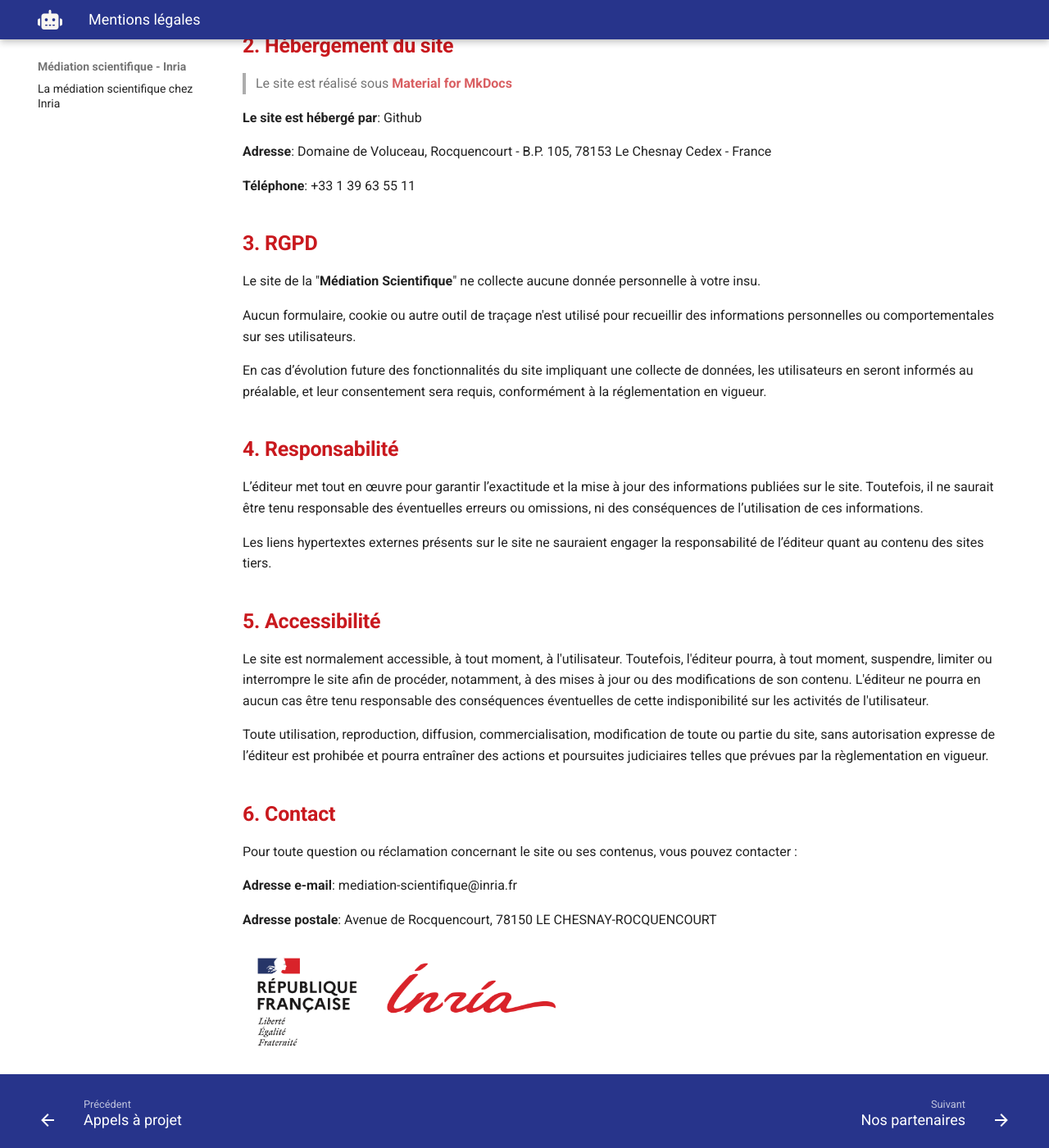
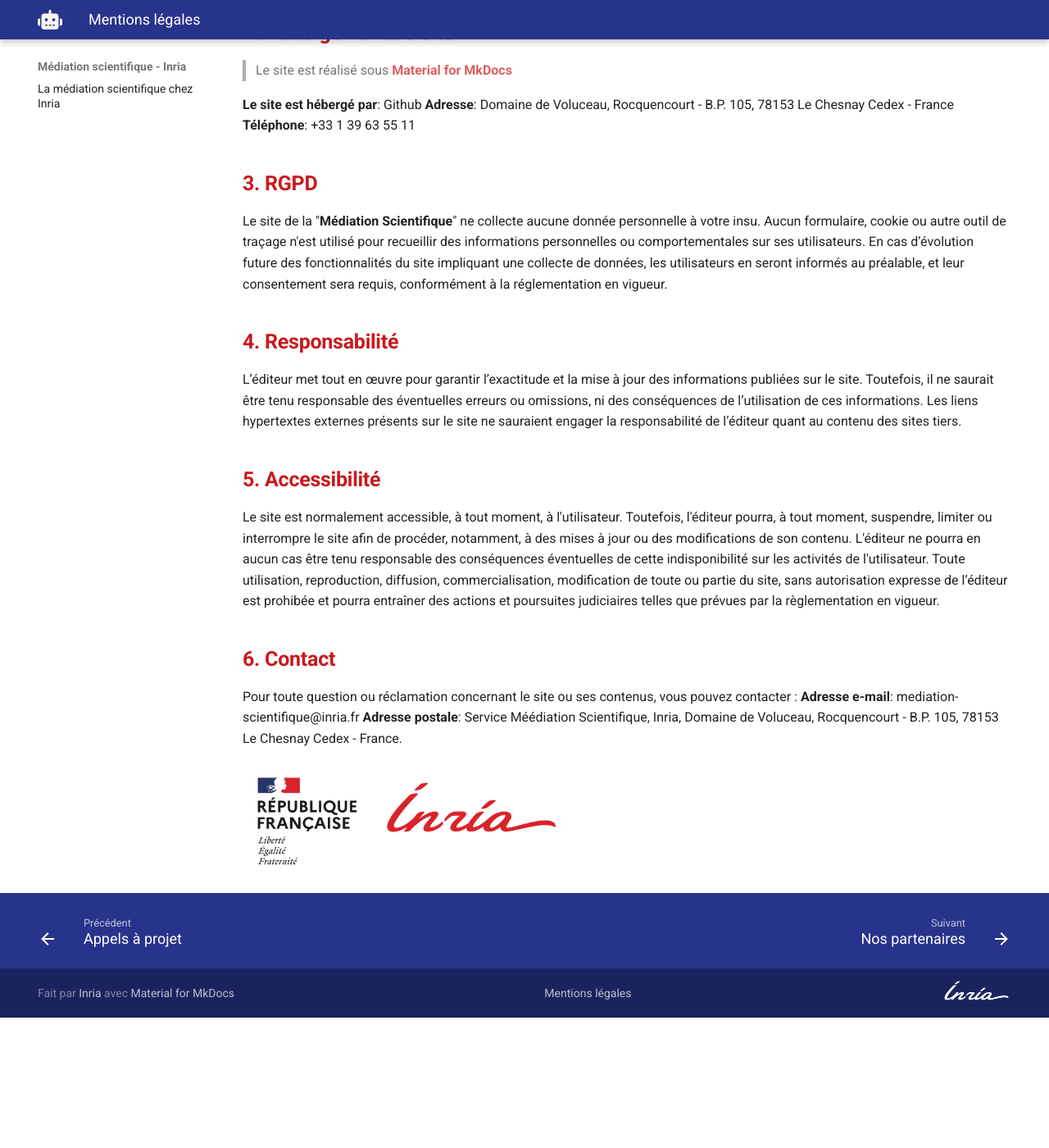
Before and after one commit to MediationScientifiqueInria/mediationscientifiqueinria.github.io, an MkDocs documentation site: the page built from docs/Mention/mentions-legals.md, in a window 1280 px wide and 1400 px high, scrolled down 415 px. Shown: the whole window at 82% size. Built offline with MkDocs 1.6.1 and Material for MkDocs 9.7.7, drawn with Linux system fonts in a browser that asks for light colours; comment, search, counter and statistics services are not loaded; after the commit the page ends 1656 px from its top, so only the background shows below that; some of the changed text lies outside the part shown.

Commit message:
Update mentions-legals.md
Mise à jour de l'adresse

```diff
--- a/docs/Mention/mentions-legals.md
+++ b/docs/Mention/mentions-legals.md
@@ -3,15 +3,13 @@ title: Mentions légales
 description: Retrouvez toutes les mentions légales du site de la Médiation Scientifique d'Inria.
 ---
 
-
 # Mentions légales
 
 ## 1. Éditeur du site
 
-L'édition du site "**Médiation Scientifique**" est assurée par Inria, dont le siège social est situé au **AV DE ROCQUENCOURT 78150 LE CHESNAY-ROCQUENCOURT**
+L'édition du site "**Médiation Scientifique**" est assurée par le service Médiation Scientifique d'Inria, dont le siège social est situé au Domaine de Voluceau, Rocquencourt - B.P. 105, 78153 Le Chesnay Cedex - France.
 
 > - **Création du site**: Flora Sanchez, pour le service Médiation Scientifique
-
 > - **Administration du site**: Flora Sanchez, pour le service Médiation Scientifique
 
 ## 2. Hébergement du site
@@ -19,39 +17,31 @@ L'édition du site "**Médiation Scientifique**" est assurée par Inria, dont le
 > Le site est réalisé sous [Material for MkDocs](https://squidfunk.github.io/mkdocs-material/)
 
 **Le site est hébergé par**: Github
-
 **Adresse**: Domaine de Voluceau, Rocquencourt - B.P. 105, 78153 Le Chesnay Cedex - France
-
 **Téléphone**: +33 1 39 63 55 11
 
 
 ## 3. RGPD
 
 Le site de la "**Médiation Scientifique**" ne collecte aucune donnée personnelle à votre insu.
-
 Aucun formulaire, cookie ou autre outil de traçage n'est utilisé pour recueillir des informations personnelles ou comportementales sur ses utilisateurs.
-
 En cas d’évolution future des fonctionnalités du site impliquant une collecte de données, les utilisateurs en seront informés au préalable, et leur consentement sera requis, conformément à la réglementation en vigueur.
 
 ## 4. Responsabilité
 
 L’éditeur met tout en œuvre pour garantir l’exactitude et la mise à jour des informations publiées sur le site. Toutefois, il ne saurait être tenu responsable des éventuelles erreurs ou omissions, ni des conséquences de l’utilisation de ces informations.
-
 Les liens hypertextes externes présents sur le site ne sauraient engager la responsabilité de l’éditeur quant au contenu des sites tiers.
 
 ## 5. Accessibilité
 
 Le site est normalement accessible, à tout moment, à l'utilisateur. Toutefois, l'éditeur pourra, à tout moment, suspendre, limiter ou interrompre le site afin de procéder, notamment, à des mises à jour ou des modifications de son contenu. L'éditeur ne pourra en aucun cas être tenu responsable des conséquences éventuelles de cette indisponibilité sur les activités de l'utilisateur.
-
 Toute utilisation, reproduction, diffusion, commercialisation, modification de toute ou partie du site, sans autorisation expresse de l’éditeur est prohibée et pourra entraîner des actions et poursuites judiciaires telles que prévues par la règlementation en vigueur.
 
 ## 6. Contact
 
 Pour toute question ou réclamation concernant le site ou ses contenus, vous pouvez contacter :
-
 **Adresse e-mail**: mediation-scientifique@inria.fr
-
-**Adresse postale**: Avenue de Rocquencourt, 78150 LE CHESNAY-ROCQUENCOURT
+**Adresse postale**: Service Méédiation Scientifique, Inria, Domaine de Voluceau, Rocquencourt - B.P. 105, 78153 Le Chesnay Cedex - France.
 
 
 ![Image](../assets/logo-inria-rf.png){ align=left width="400" }
```
